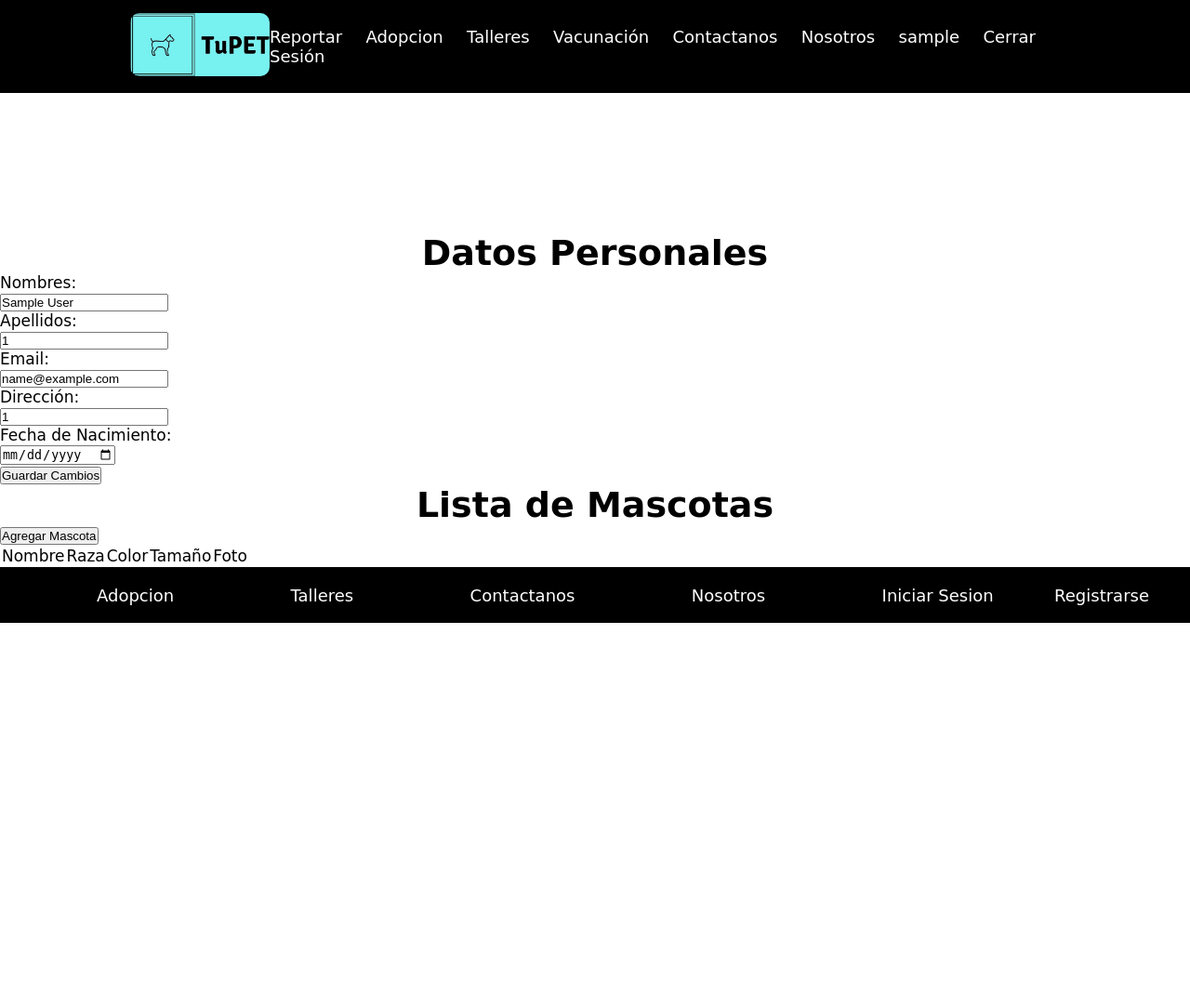
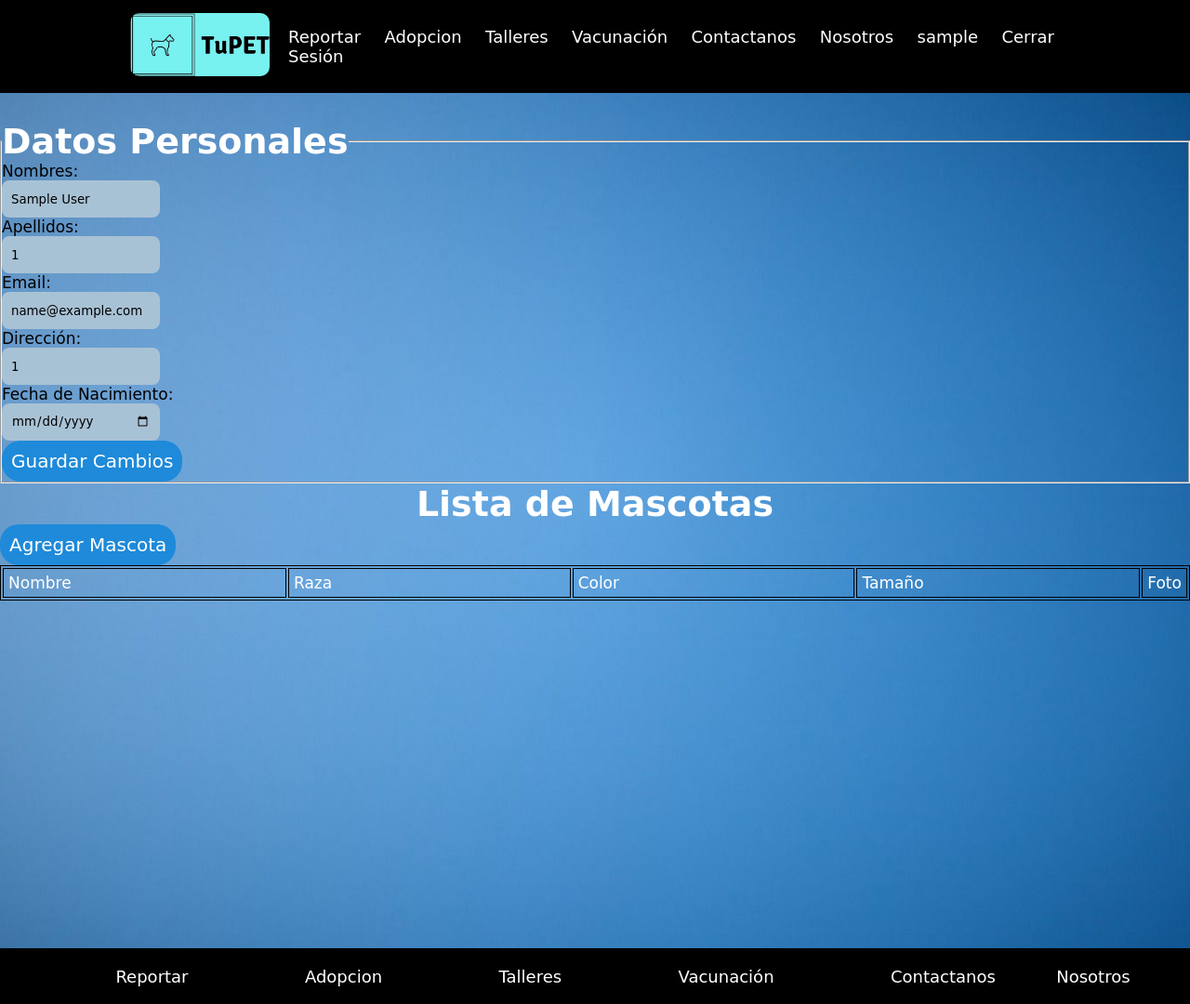
Before and after one commit to rodrimozocubaz1/ProyectoFinal, a PHP site: page /paginas/usuario.php in a window 1280 px wide. Shown: the whole page at 93% size. Before the commit the page ends 670 px from the top, so only its background shows below. Run offline with PHP 8.4, Linux system fonts and the light colour scheme; the visitor is signed in with stand-in values (Sample User, id 1); data comes from the database, SQL or seed files in the repository.

Commit message:
añadiendo css

```diff
--- a/Funciones/footer.php
+++ b/Funciones/footer.php
@@ -1,12 +1,12 @@
     <footer>
         <div class="contenedor contenedor-footer">
             <nav class="navegacion nav_footer">
+            <a href="paginas/reportar_mascota.php" class="a">Reportar</a>
                 <a href="paginas/adopcion.php" class="a">Adopcion</a>
                 <a href="paginas/talleres.php" class="a">Talleres</a>
+                <a href="paginas/vacunacion.php" class="a">Vacunación</a>
                 <a href="paginas/contactar.php" class="a">Contactanos</a>
                 <a href="paginas/quienes_somos.php" class="a">Nosotros</a>
-                <a href="Funciones/login.php" class="a">Iniciar Sesion</a>
-                <a href="Funciones/registarse.php" class="a">Registrarse</a>
             </nav>
         </div>
     </footer>
--- a/Funciones/footer_resto.php
+++ b/Funciones/footer_resto.php
@@ -1,12 +1,12 @@
 <footer class="footer">
         <div class="contenedor contenedor-footer">
             <nav class="navegacion nav_footer">
-                <a href="adopcion.php" class="a">Adopcion</a>
-                <a href="talleres.php" class="a">Talleres</a>
-                <a href="contactar.php" class="a">Contactanos</a>
-                <a href="quienes_somos.php" class="a">Nosotros</a>
-                <a href="login.php" class="a">Iniciar Sesion</a>
-                <a href="registrarse.php" class="a">Registrarse</a>
+                <a href="../paginas/reportar_mascota.php" class="a">Reportar</a>
+                <a href="../paginas/adopcion.php" class="a">Adopcion</a>
+                <a href="../paginas/talleres.php" class="a">Talleres</a>
+                <a href="../paginas/vacunacion.php" class="a">Vacunación</a>
+                <a href="../paginas/contactar.php" class="a">Contactanos</a>
+                <a href="../paginas/quienes_somos.php" class="a">Nosotros</a>
             </nav>
         </div>
     </footer>
--- a/estilos/estilonosotros.css
+++ b/estilos/estilonosotros.css
@@ -140,7 +140,15 @@ p{
     background-image: url('../Imagenes/perrito_talleres.jpg');
 
 }
-.contenedor-vacunacion,.contenido_talleres,.contenido-adopcion,.contenido_somos,.contenido-reportar{
+.contenido_usuario{
+    background-image: url('../Imagenes/degradado.jpg');
+}
+.contenido_taller{
+    background-image: url('../Imagenes/perro_taller.jpg');
+    color: white;
+}
+.contenedor-vacunacion,.contenido_talleres,.contenido-adopcion,.contenido_somos,.contenido-reportar
+,.contenido_usuario,.contenido_taller{
     padding-top:13rem;
     padding-bottom: 9rem;
     height:100vh;
--- a/estilos/estilos_login.css
+++ b/estilos/estilos_login.css
@@ -34,7 +34,7 @@ button{
     display: flex;
     align-items: center;
     flex-direction: column;
-    margin-top: 20px;
+
 }
 .elemento.iniciada{
     display:inline;
@@ -50,3 +50,7 @@ input{
     width: 15rem;
     height: 2rem;
 }
+.elemento.elemento_ultimo{
+    margin-top: 5rem;
+    size: 3rem;
+}
--- a/estilos/estilos_tabla.css
+++ b/estilos/estilos_tabla.css
@@ -2,6 +2,7 @@ h2{
     color:white;
 }
 table {
+
     width: 100%;
     border: 1px solid #000;
  }
@@ -38,3 +39,16 @@ button{
    margin: 2rem auto;
    width: 40rem;
 }
+input{
+   border-radius: 8px;
+   background-color: #a8c2d5;
+   border:0;
+   padding: 10px;
+   font-family: 'Indie Flower', cursive;
+   width: 15rem;
+   height: 2rem;
+}
+.tabla_taller{
+   margin-top: 3rem;
+
+}
--- a/paginas/reportar_mascota.php
+++ b/paginas/reportar_mascota.php
@@ -25,6 +25,7 @@ include ("../Funciones/verificar_session.php");
             <?php }
 
         } ?>
+
             <div class="elemento">
                 Nombre: <br>
                 <input id="nombre" type="text" name="nombre">
@@ -45,9 +46,10 @@ include ("../Funciones/verificar_session.php");
                 <label for="foto">Foto:</label>
                 <input name="foto" type="file" />
             </div>
-        <div class="elemento">
+            <div class="elemento elemento_ultimo">
                 <input type="submit" value="Reportar Mascota">
             </div>
+
 
     </form>
 </div>
--- a/paginas/usuario.php
+++ b/paginas/usuario.php
@@ -22,12 +22,15 @@ $sql="SELECT * FROM $tab_mascota WHERE $due_mascota='$id_u'";
     <meta http-equiv="X-UA-Compatible" content="ie=edge">
     <title>Página de <?php echo $_SESSION["usuario"] ?></title>
     <link rel="stylesheet" href="../estilos/estilonosotros.css">
+    <link rel="stylesheet" href="../estilos/estilos_tabla.css">
 </head>
 <body>
     <?php include ("../Funciones/cabecera_resto.php"); ?>
-    <div class="contenido">
-    <h2>Datos Personales</h2>
+    <div class="contenido_usuario">
+
         <form action="../Funciones/cambiar_datos.php" method="post">
+        <fieldset>
+        <legend><h2>Datos Personales</h2></legend>
             <input type="hidden" name="i" value="<?php echo $_SESSION["id"] ?>">
             <div>
             <label for="">Nombres:</label><br>
@@ -51,6 +54,7 @@ $sql="SELECT * FROM $tab_mascota WHERE $due_mascota='$id_u'";
             <div>
             <button type="submit">Guardar Cambios</button>
             </div>
+        </fieldset>
         </form>
         <h2>Lista de Mascotas</h2>
         <form action="../paginas/registrar_mascotas.php" method="get">
```
Also changed, not shown: paginas/info_taller.php (+8 -2 lines), paginas/registrar_mascotas.php (+9 -9 lines), Imagenes/degradado.jpg (added), Imagenes/perro_taller.jpg (added), Imagenes/usuario.jpg (added). Lines whose indentation alone changed are shown as unchanged.
